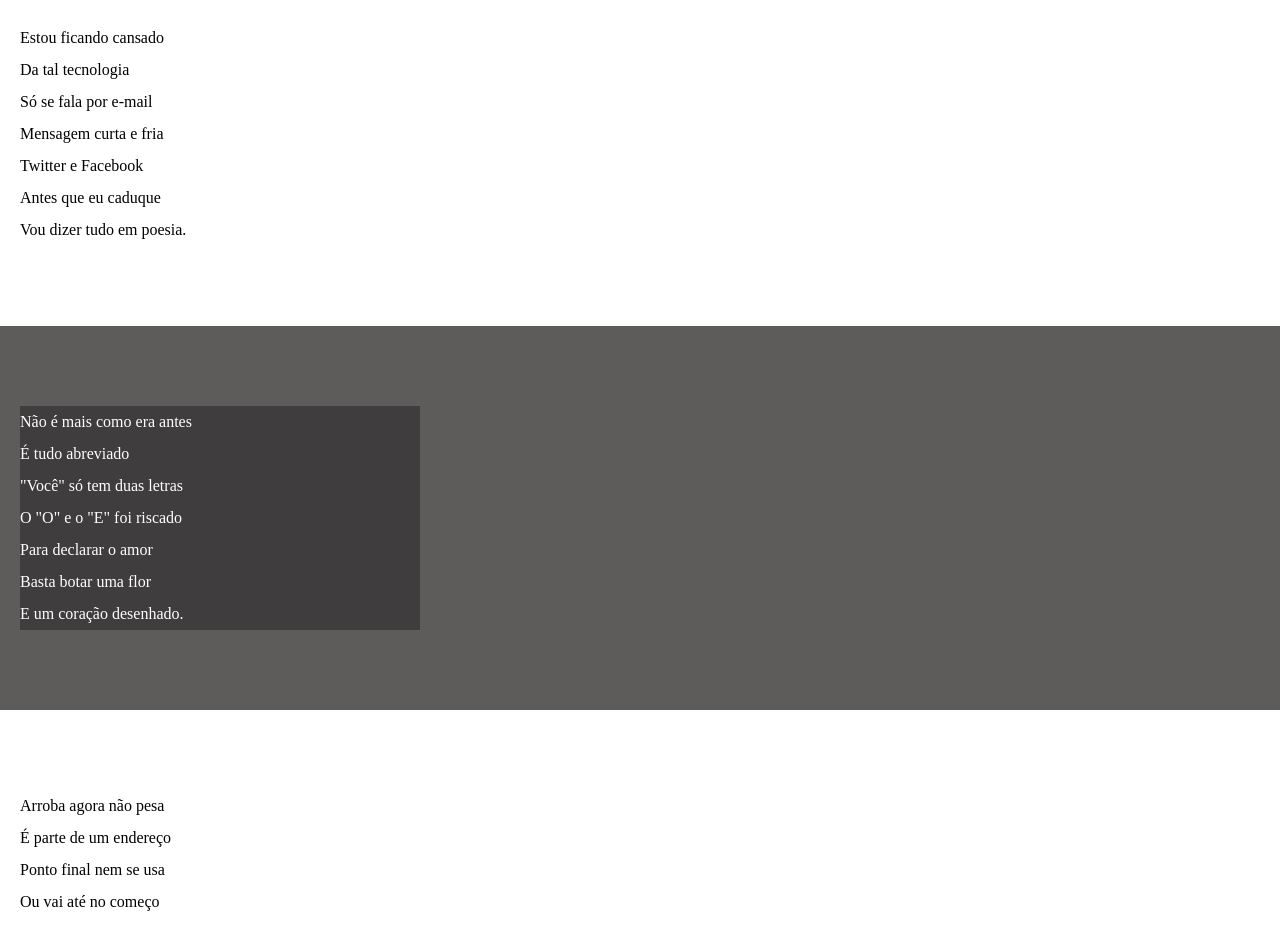
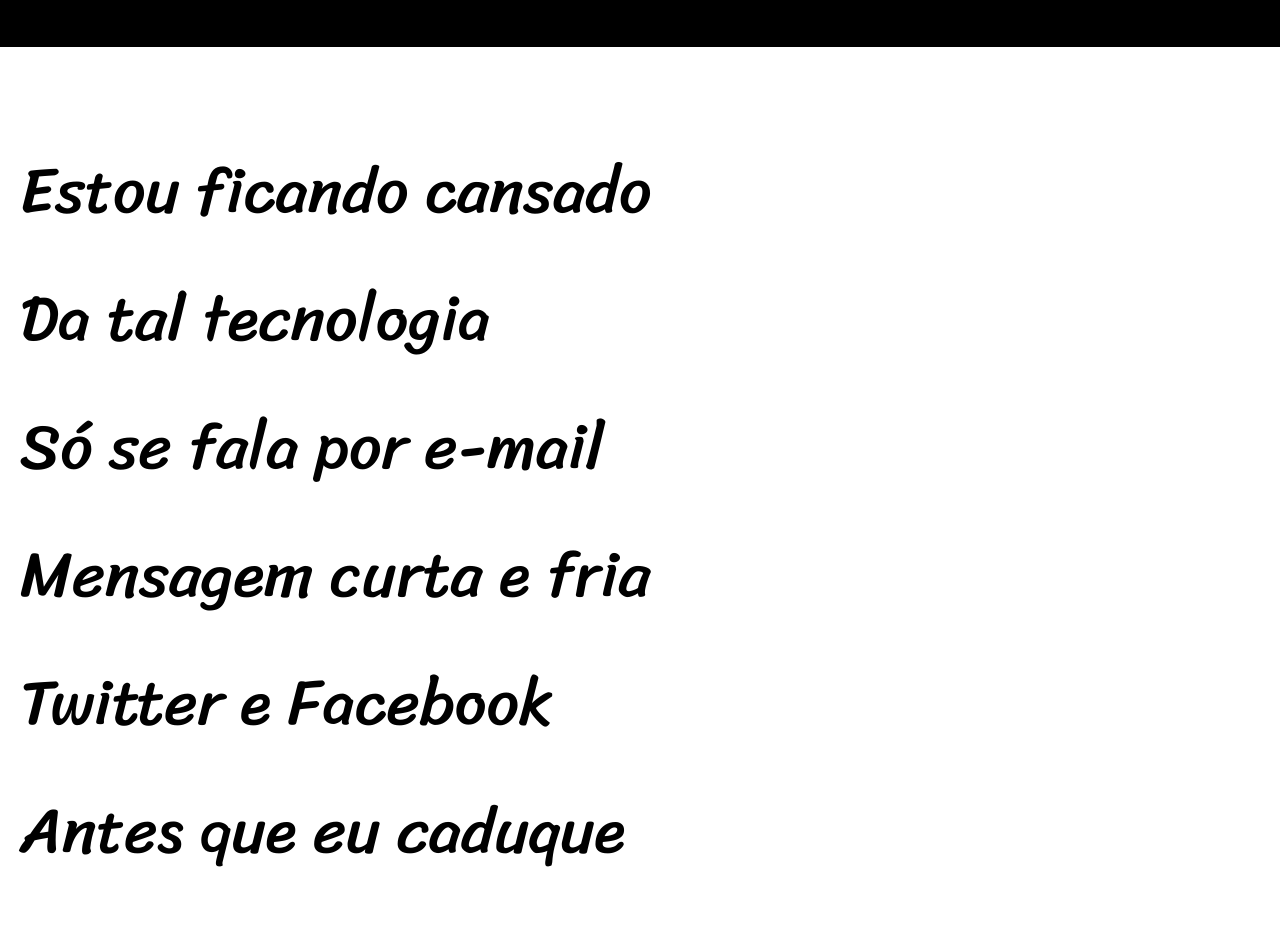
Before and after one commit to LcsSil/HTML5, a plain HTML site: page Desafios/Desafio012/index.html in a window 1280 px wide. Shown: the part 213-1139 px from the top of the page. Drawn offline with Linux system fonts and the light colour scheme.

Commit message:
atualizado

```diff
--- a/Desafios/Desafio012/estilo/style.css
+++ b/Desafios/Desafio012/estilo/style.css
@@ -1,13 +1,27 @@
 @charset "UTF-8";
+
+@import url('https://fonts.googleapis.com/css2?family=Passion+One:wght@400; 700; 900&family=Sriracha&display=swap');
+
+@import url('https://fonts.googleapis.com/css2?family=Sriracha&display=swap');
+
+
+:root {
+    --fonte1: Verdana, Geneva, Tahoma, sans-serif;
+    --fonte2: "Passion One", sans-serif;
+    --fonte3: "Sriracha", cursiva;
+}
+
 
 * {
     margin: 0px;
     padding: 0px;
+    font-size: 1em;
 }
 
 html, body {
     min-width: 100%;
     background-color: darkgrey;
+    font-family: var(--fonte1);
 }
 
 header {
@@ -19,6 +33,8 @@ header {
 header > h1 {
     padding-top: 50px;
     font-variant: small-caps;
+    font-family: var(--fonte2);
+    font-size: 10vw;
 }
 
 header > p {
@@ -40,6 +56,12 @@ section {
     padding-bottom: 10vh;
     line-height: 2em;
     padding-left: 20px;
+    font-family: var(--fonte3);
+    font-size: 5vw;
+}
+
+section > p {
+    padding-bottom: 2em;
 }
 
 section.normal {
@@ -50,16 +72,32 @@ section.normal {
 section.imagem {
     background-color: rgb(94, 91, 91);
     color: white;
+    box-shadow: inset 6px 6px 13px 0px black;
+    background-attachment: fixed;
 }
 
 section.imagem > p {
-    width: 400px;
+    display: inline-block;
     background-color: rgba(0, 0, 0, 0.329);
+    text-shadow: 1px 1px 0px black;
+    padding: 5px;
+
+}
+
+section#img01{
+    background-image: url(../imagens/background001.jpg);
+    background-position: right center;
+    background-size: cover;
+}
+
+section#img02{
+    background-image: url(../imagens/background002.jpg);
+    background-size: cover;
 }
 
 footer {
     background-color: black;
     text-align: center;
     color: white;
-    padding: 10px;
+    padding: 10px;
 }
--- a/Desafios/Desafio012/index.html
+++ b/Desafios/Desafio012/index.html
@@ -17,7 +17,7 @@
             </p>
     </header>
 
-    <section class="normal">
+    <section class="normal" >
         <p>
             Estou ficando cansado <br>
             Da tal tecnologia <br>
@@ -29,7 +29,7 @@
         </p>
     </section>
 
-    <section class="imagem">
+    <section class="imagem" id="img01">
         <p>
             Não é mais como era antes <br>
             É tudo abreviado <br>
@@ -65,7 +65,7 @@
 
 
 
-    <section class="imagem">
+    <section class="imagem" id="img02">
         <p>
             Agora, escrevo e envio <br>
             Chegando na mesma hora <br>
```
